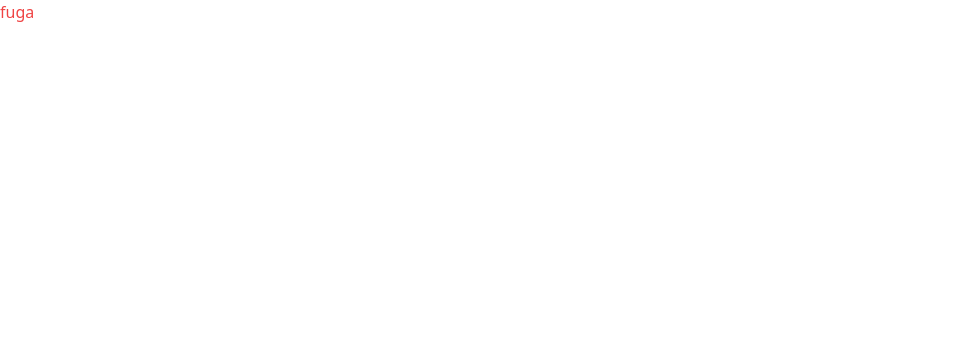
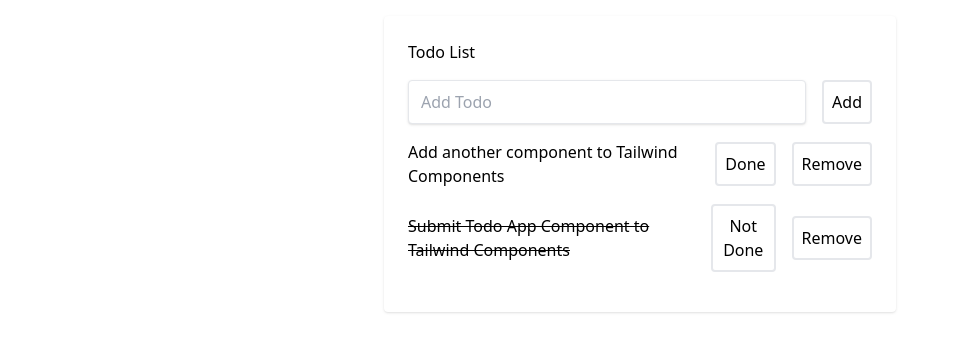
Before and after one commit to yumekiti-archive/NeTo, a Next.js app in the folder next/: page / in a window 1280 px wide. Shown: the top 352 px of the page, without its empty margins (0-957 px from the left). Built offline with nearby package versions, Linux system fonts and the light colour scheme.

Commit message:
add: todo ui

```diff
--- a/next/pages/index.tsx
+++ b/next/pages/index.tsx
@@ -1,11 +1,32 @@
 import type { NextPage } from 'next'
-import Head from 'next/head'
-import Image from 'next/image'
-import styles from '../styles/Home.module.css'
 
 const Home: NextPage = () => {
   return (
-    <h1 className="text-red-500">fuga</h1>
+    <>
+      <div className="h-100 w-full flex items-center justify-center bg-teal-lightest font-sans">
+	      <div className="bg-white rounded shadow p-6 m-4 w-full lg:w-3/4 lg:max-w-lg">
+          <div className="mb-4">
+            <h1 className="text-grey-darkest">Todo List</h1>
+            <div className="flex mt-4">
+              <input className="shadow appearance-none border rounded w-full py-2 px-3 mr-4 text-grey-darker" placeholder="Add Todo" />
+              <button className="flex-no-shrink p-2 border-2 rounded text-teal border-teal hover:text-white hover:bg-teal">Add</button>
+            </div>
+          </div>
+          <div>
+            <div className="flex mb-4 items-center">
+              <p className="w-full text-grey-darkest">Add another component to Tailwind Components</p>
+              <button className="flex-no-shrink p-2 ml-4 mr-2 border-2 rounded hover:text-white text-green border-green hover:bg-green">Done</button>
+              <button className="flex-no-shrink p-2 ml-2 border-2 rounded text-red border-red hover:text-white hover:bg-red">Remove</button>
+            </div>
+            <div className="flex mb-4 items-center">
+              <p className="w-full line-through text-green">Submit Todo App Component to Tailwind Components</p>
+              <button className="flex-no-shrink p-2 ml-4 mr-2 border-2 rounded hover:text-white text-grey border-grey hover:bg-grey">Not Done</button>
+              <button className="flex-no-shrink p-2 ml-2 border-2 rounded text-red border-red hover:text-white hover:bg-red">Remove</button>
+            </div>
+          </div>
+        </div>
+      </div>
+    </>
   )
 }
 
```
Also changed, not shown: 1 other file (tests, documents, lock files or other folders).
